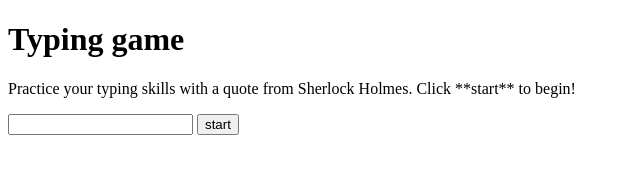
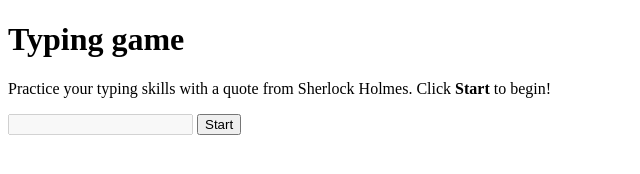
Before and after one commit to donvno666/my-web-projects, a plain HTML site: page typing-game/index.html in a window 1280 px wide. Shown: the whole page, without its empty margins (0-640 px from the left). Drawn offline with Linux system fonts and the light colour scheme.

Commit message:
Press enter to start now, and add some comments

```diff
--- a/typing-game/index.html
+++ b/typing-game/index.html
@@ -8,12 +8,12 @@
 
 <body>
     <h1>Typing game</h1>
-    <p>Practice your typing skills with a quote from Sherlock Holmes. Click **start** to begin!</p>
+    <p>Practice your typing skills with a quote from Sherlock Holmes. Click <strong>Start</strong> to begin!</p>
     <p id="quote"></p> <!-- This will display our quote -->
     <p id="message"></p> <!-- This will display any status messages -->
     <div>
         <input type="text" aria-lable="current word" id="typed-valued" /> <!-- the textbox for typing-->
-        <button type="button" id="start">start</button> <!-- To start the game-->
+        <button type="button" id="start">Start</button> <!-- To start the game-->
     </div>
     <script src="scripts.js"></script>
 </body>
--- a/typing-game/scripts.js
+++ b/typing-game/scripts.js
@@ -14,13 +14,19 @@ let startTime = Date.now();
 const quoteElement = document.getElementById('quote');
 const messageElement = document.getElementById('message');
 const typedValueElement = document.getElementById('typed-valued');
+const startButton = document.getElementById('start')
 
-document.getElementById('start').addEventListener('click', ()=>{
+// 在开始前禁止用户向文本框内输入内容
+typedValueElement.disabled = true;
+
+startButton.addEventListener('click', ()=>{
   const quotesIndex = Math.floor(Math.random()*quotes.length);
   const quote = quotes[quotesIndex];
+  // 拆分单词，存于数组中
   words = quote.split(' ');
   wordIndex = 0;
 
+  // map方法对类型化数组中的元素调用提供的 callback函数，按照顺序，并且会从结果构造新的类型化数组。
   const spanWords = words.map(function(word){ return `<span>${word} </span>`});
   quoteElement.innerHTML = spanWords.join('');
   quoteElement.childNodes[0].className = 'highlight';
@@ -30,7 +36,18 @@ document.getElementById('start').addEventListener('click', ()=>{
   typedValueElement.disabled = false;
   typedValueElement.focus();
 
+  // 开放输入
+  typedValueElement.disabled = false;
+  startButton.textContent = 'Try again';
+
   startTime = new Date().getTime();
+})
+
+// 按下enter相当于点击开始按钮
+window.addEventListener('keydown', function(event){
+  if (event.key === 'Enter') {
+    startButton.click();
+  }
 })
 
 typedValueElement.addEventListener('input', ()=>{
@@ -38,21 +55,27 @@ typedValueElement.addEventListener('input', ()=>{
   const typedValue = typedValueElement.value;
 
   if (typedValue === currentWord && wordIndex === words.length-1) {
+    // 检查是否全部完成
     const elapsedTime = new Date().getTime()-startTime;
     const message = `CONGRATULATIONS! You finished in ${elapsedTime / 1000} seconds.`;
     messageElement.innerText = message;
     typedValueElement.disabled = true;
   } else if (typedValue.endsWith(' ') && typedValue.trim() === currentWord) {
+    // 单个词汇检查
     typedValueElement.value = '';
     typedValueElement.className = '';
     wordIndex++;
+    // 重设所有引文子元素的className
     for (const wordElement of quoteElement.childNodes) {
       wordElement.className = '';
     }
+    // 标记新单词
     quoteElement.childNodes[wordIndex].className = 'highlight';
   } else if (currentWord.startsWith(typedValue)) {
+    // 单词输入正确
     typedValueElement.className = '';
   } else {
+    // 单词输入错误
     typedValueElement.className = 'error';
   }
 })
```
